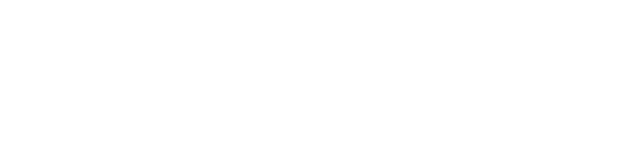
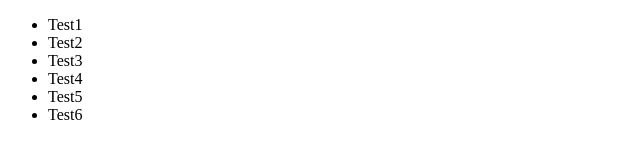
Before and after one commit to VovaChugunov/EbenGrad, a plain HTML site: page index.html in a window 1280 px wide. Shown: the whole page, without its empty margins (0-640 px from the left). Drawn offline with Linux system fonts and the light colour scheme.

Commit message:
Update index.html

```diff
--- a/index.html
+++ b/index.html
@@ -2,9 +2,16 @@
 <html lang="en">
 <head>
 	<meta charset="UTF-8">
-	<title>Document</title>
+	<title>Test</title>
 </head>
 <body>
-
+	<ul>
+		<li>Test1</li>
+		<li>Test2</li>
+		<li>Test3</li>
+		<li>Test4</li>
+		<li>Test5</li>
+		<li>Test6</li>
+	</ul>
 </body>
 </html>
```
